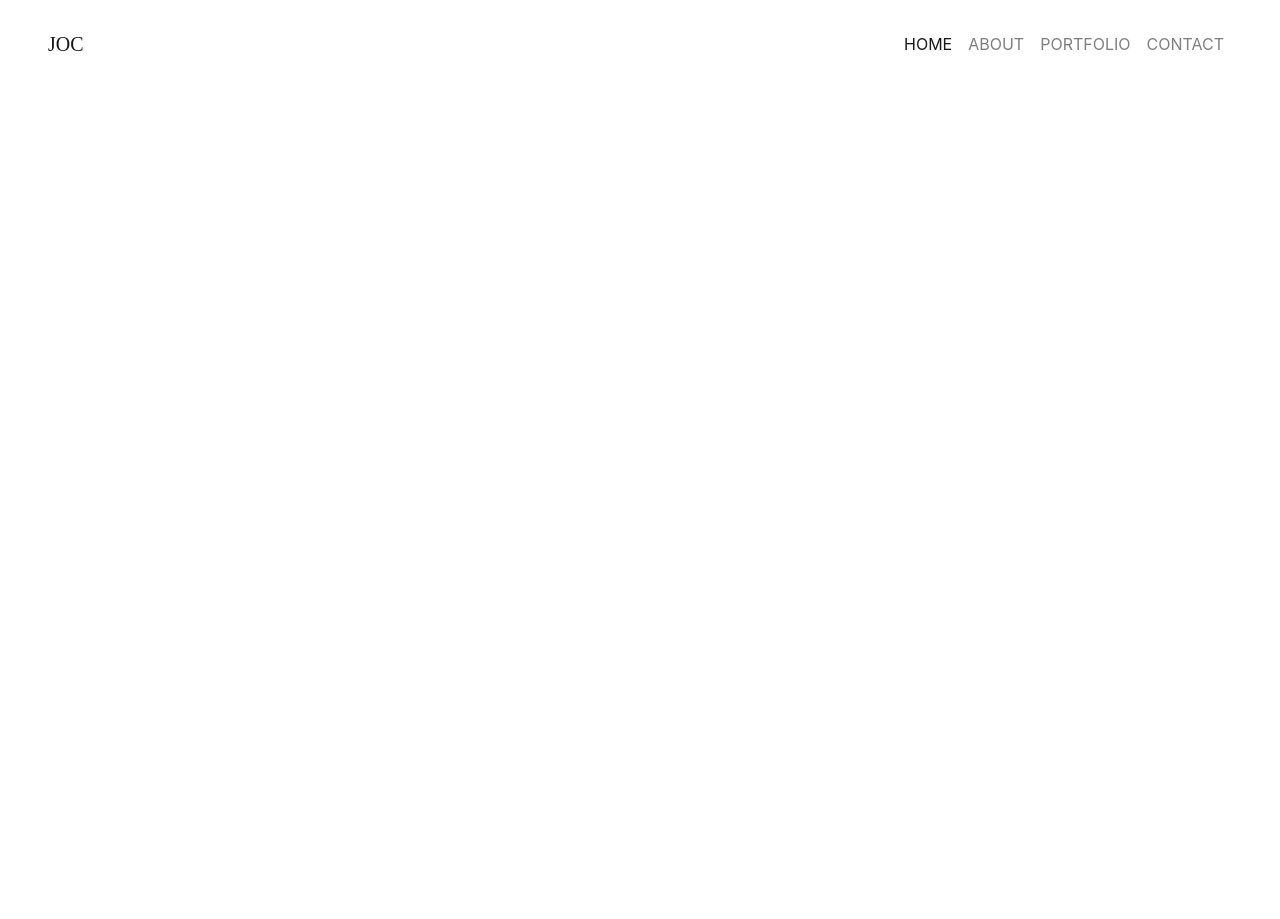
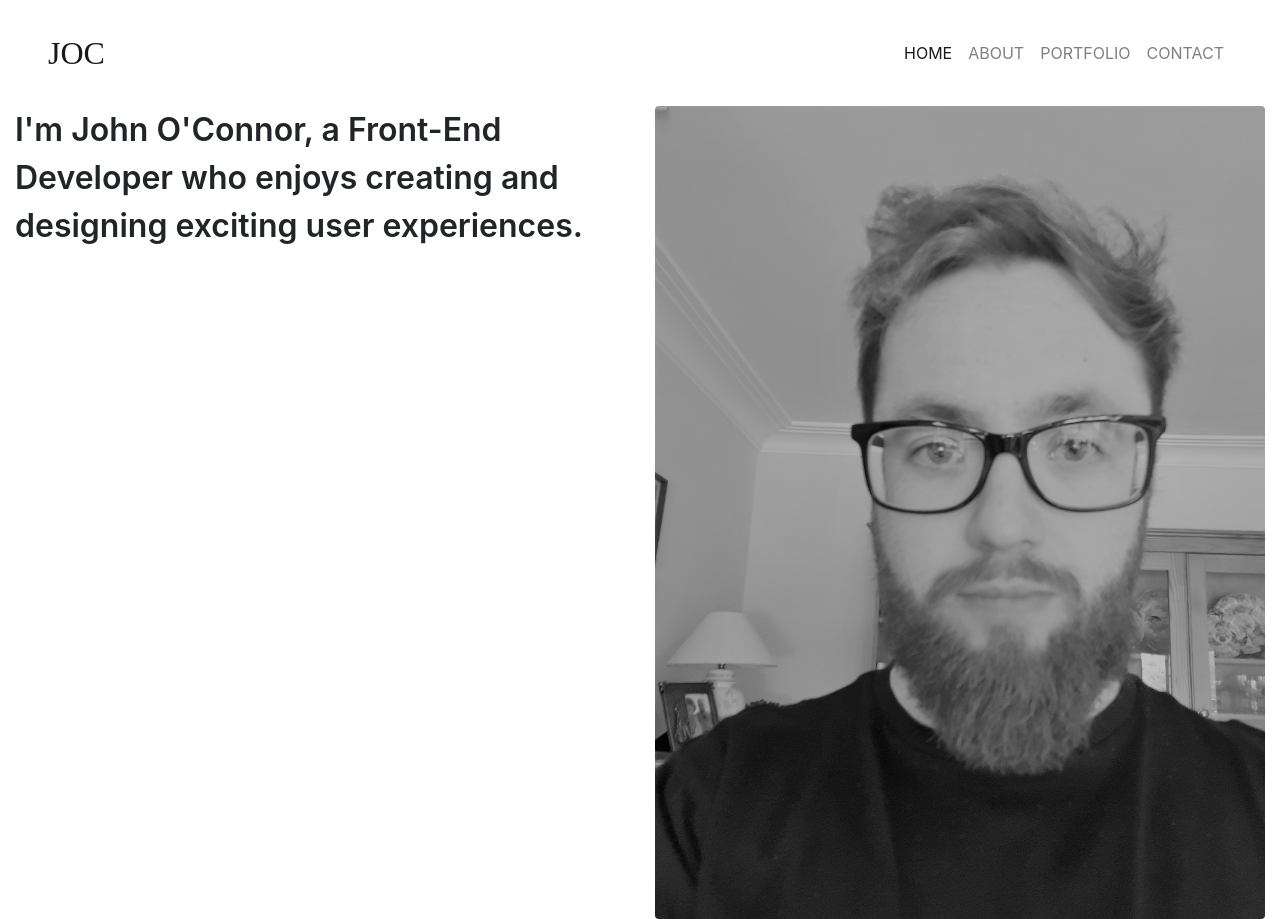
Before and after one commit to johnnycistudent/JOCportfolio, a website: page index.html in a window 1280 px wide. Before the commit the page ends 800 px from the top, so only its background shows below. Drawn offline with nearby package versions, Linux system fonts and the light colour scheme; a web font is replaced by a local one.

Commit message:
about section updated, profile photo template added

```diff
--- a/assets/scss/main.scss
+++ b/assets/scss/main.scss
@@ -1,8 +1,13 @@
 @import url('https://fonts.googleapis.com/css2?family=Kadwa:wght@400;700&display=swap');
+
+body {
+    font-size: 1rem;
+}
 
 /*---------------- Brand ----------------*/
 .navbar-brand {
     font-family: 'Kadwa', serif;
+    font-size: 2rem;
 }
 
 
@@ -11,3 +16,15 @@
     padding: 1.5rem 3rem;
 
 }
+
+/*---------------- Intro Text ----------------*/
+
+.intro-text {
+    font-size: 2rem;
+    font-weight: 600;
+}
+
+/*---------------- Profile Image ----------------*/
+.profile_image {
+    width: 100%;
+}
--- a/index.html
+++ b/index.html
@@ -39,6 +39,26 @@
 
 	<div class="container-fluid">
 
+		<div class="about-section">
+			<div class="row">
+				<div class="intro col-md">
+                    <p class="intro-text">I'm John O'Connor, a Front-End Developer who enjoys creating and designing exciting user experiences.</p>
+				</div>
+
+				<div class="portrait col-md">
+                    <img src="assets/images/Portrait_test.jpg" class="rounded profile_image" alt="profile_image">
+				</div>
+			</div>
+		</div>
+
+		<div class="portfolio-section">
+
+		</div>
+
+		<div class="contact-section">
+
+		</div>
+
 	</div>
 
 
```
Also changed, not shown: assets/images/Portrait_test.jpg (added), dist/css/main.css, 1 other file. Lines whose indentation alone changed are shown as unchanged.
